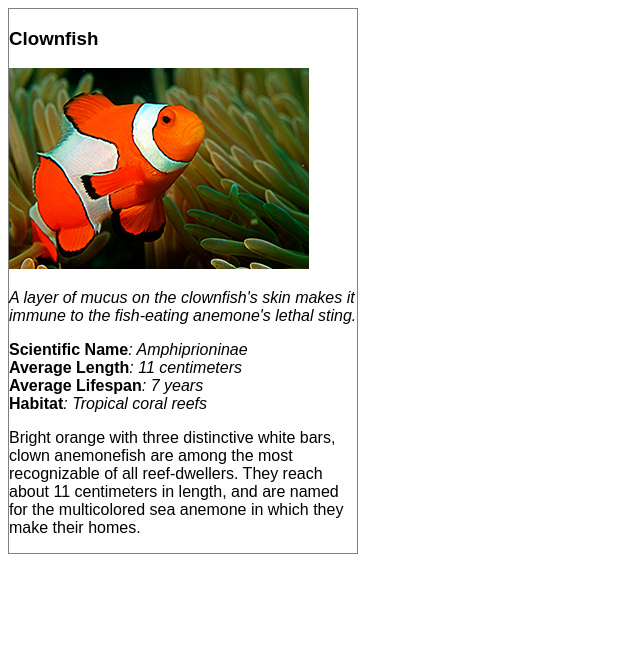
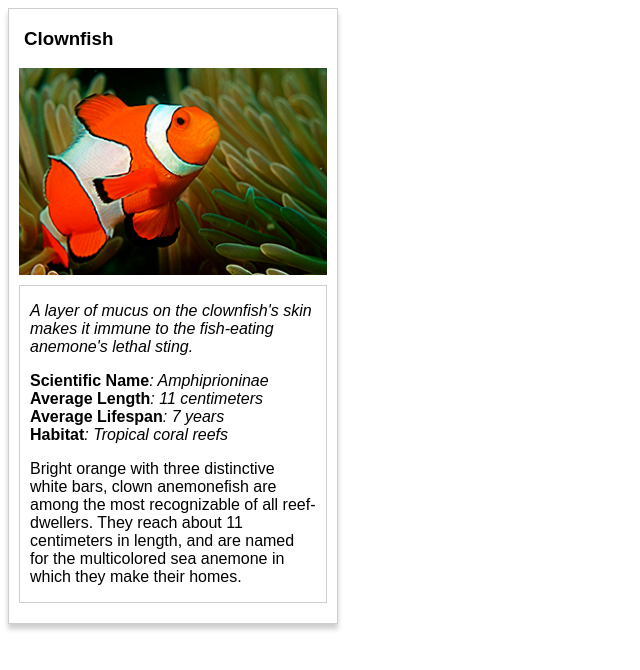
Before and after one commit to garyherd/front-end-nanodegree-p2, a plain HTML site: page card.html in a window 1280 px wide. Shown: the whole page, without its empty margins (0-640 px from the left). Drawn offline with Linux system fonts and the light colour scheme.

Commit message:
Clownfish complete

```diff
--- a/card.html
+++ b/card.html
@@ -10,7 +10,7 @@
 		<h3>Clownfish</h3>
 		<!-- photo credit: wikipedia.org, image taken by Ritik -->
 		<img src="images/clownfish.jpg" alt="clownfish">
-		<div>
+		<div class="description">
 			<p class="italicized">A layer of mucus on the clownfish's skin makes it immune to the fish-eating anemone's lethal sting.</p>
 			<ul>
 				<li><span>Scientific Name</span>: Amphiprioninae</li>
--- a/css/styles.css
+++ b/css/styles.css
@@ -7,15 +7,26 @@
 	-mozbox-sizing: border-box;
 	-msbox-sizing: border-box;
 	box-sizing: border-box;
-	/*border: 1px solid red !important;*/
 }
 
 body {
-	max-width: 350px;
+	max-width: 330px;
 }
 
+h3 {
+	padding: 0px 0px 0px 5px;
+}
+
+img {
+    display: block;
+    margin-left: auto;
+    margin-right: auto;
+    width: 100%;
+}
+
+
 ul {
-	padding-left: 0px;
+	padding-left: 0px; /*overwrite default padding*/
 }
 
 span {
@@ -25,9 +36,17 @@ span {
 
 li, .italicized {
 	font-style: italic;
-	list-style-type: none;
+	list-style-type: none; /*overwrite default list-style-type*/
 }
 
 .outer-border {
-	border: 1px solid gray;
+	border: 1px solid rgb(206, 206, 206);
+	padding: 0px 10px 10px 10px;
+	box-shadow: 0px 5px 5px 0px rgb(206, 206, 206);
 }
+
+.description {
+	border: 1px solid rgb(206, 206, 206);
+	padding: 0px 10px 0px 10px;
+	margin: 10px 0px 10px 0px;
+}
--- a/styles.css
+++ /dev/null
@@ -1,11 +0,0 @@
-* {
-	font-family: Arial;
-}
-
-li, .italicized {
-	font-style: italic;
-}
-
-span {
-	font-weight: bold;
-}
```
Also changed, not shown: images/tiger.jpg (added).
